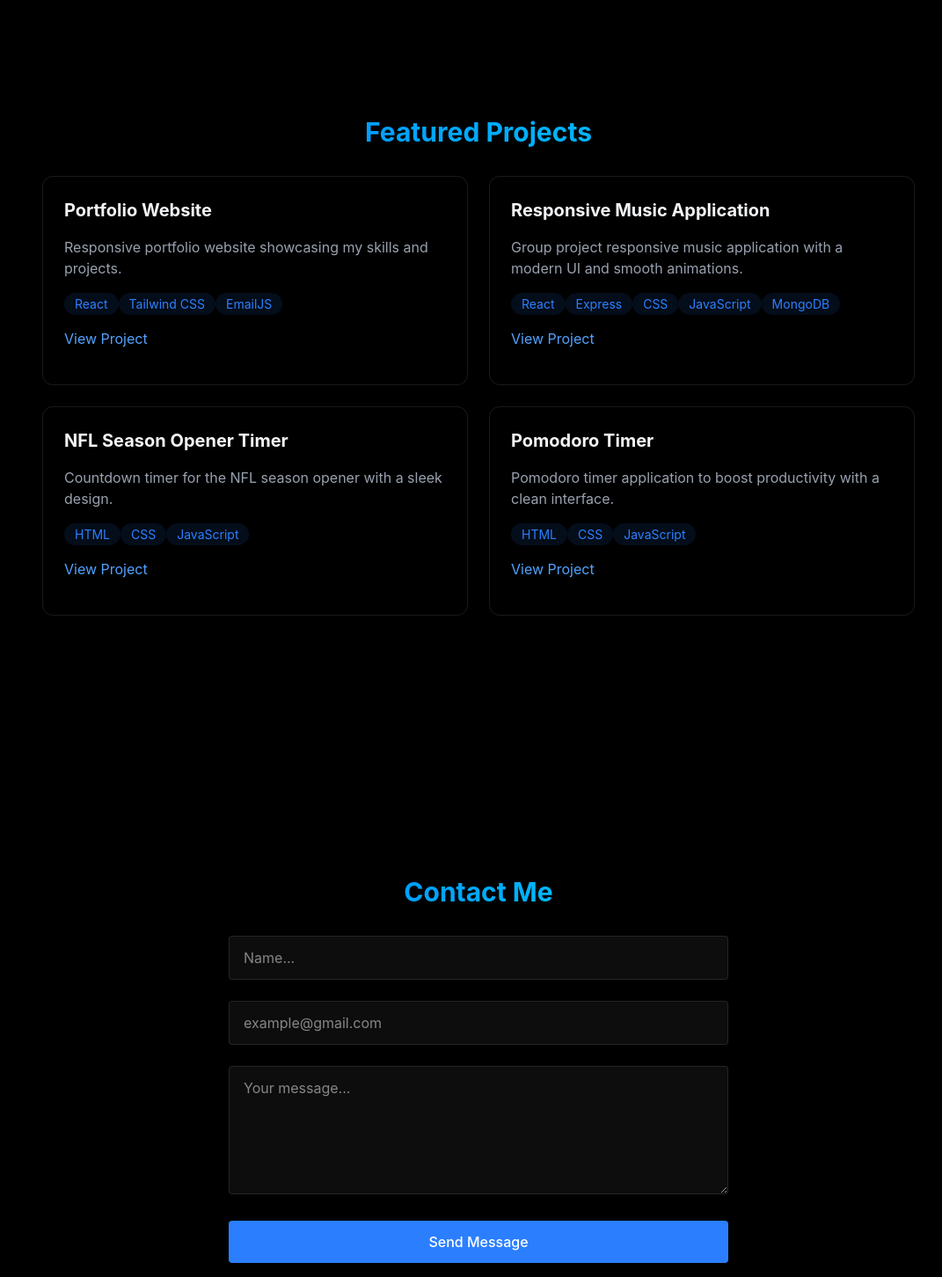
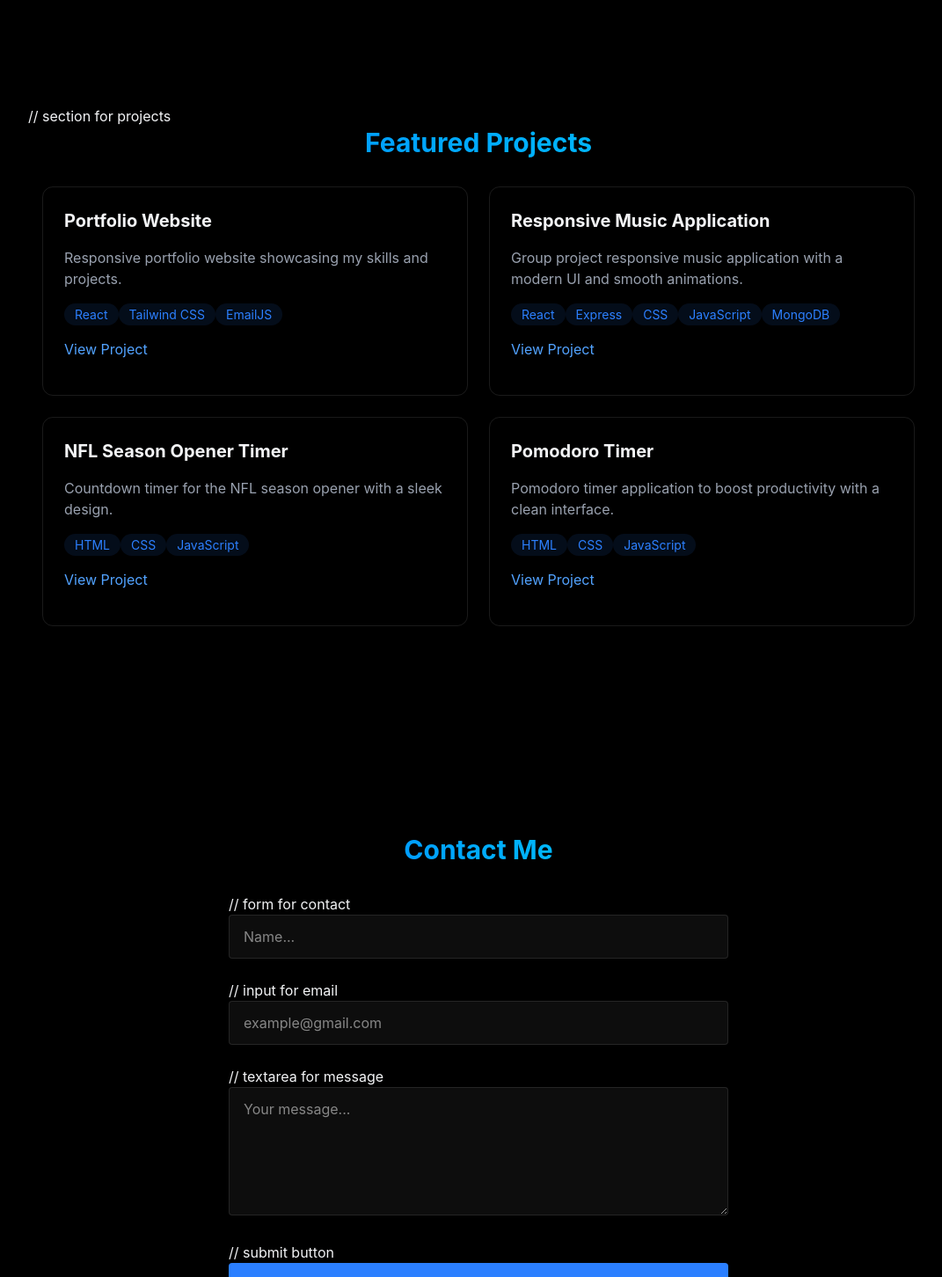
Before and after one commit to elijahwren/wrendev-portfolio, a React (Vite) app: page / in a window 1280 px wide. Shown: the part 1760-3212 px from the top of the page at 88% size, without its empty margins (96-1167 px from the left). Built offline with nearby package versions, Linux system fonts and the light colour scheme.

Commit message:
final touches

```diff
--- a/src/components/LoadingScreen.jsx
+++ b/src/components/LoadingScreen.jsx
@@ -2,6 +2,7 @@ import { useEffect, useState } from "react";
 
 export const LoadingScreen = ({ onComplete }) => {
     const [text, setText] = useState("");
+    // opening text to be displayed
     const fullText = "<Hello World/>";
 
     useEffect(() => {
--- a/src/components/sections/About.jsx
+++ b/src/components/sections/About.jsx
@@ -15,7 +15,6 @@ export const About = () => {
         <div className="max-w-3xl mx-auto px-4">
             <h2 className="text-3xl font-bold mb-8 bg-gradient-to-r from-blue-500 to-cyan-400 bg-clip-text text-transparent text-center"
             >
-                {" "}
                 About Me
             </h2>
 
--- a/src/components/sections/Contact.jsx
+++ b/src/components/sections/Contact.jsx
@@ -3,13 +3,13 @@ import { RevealOnScroll } from './RevealOnScroll.jsx';
 import emailjs from 'emailjs-com';
 
 export const Contact = () => {
-
+    // state to manage form data
         const [formData, setFormData] = useState({
             name: '',
             email: '',
             message: ''
         });
-
+    // function to handle form submission
     const handleSubmit = (e) => {
 
         e.preventDefault();
@@ -45,6 +45,7 @@ export const Contact = () => {
                 </RevealOnScroll>
 
                 <RevealOnScroll>
+                    // form for contact
                     <form className="space-y-6" onSubmit={handleSubmit}>
                         <div className="relative">
                             <input
@@ -58,7 +59,7 @@ export const Contact = () => {
                                 onChange={(e) => setFormData({ ...formData, name: e.target.value })}
                             />
                         </div>
-
+                        // input for email
                         <div className="relative">
                             <input
                                 type="email"
@@ -71,7 +72,7 @@ export const Contact = () => {
                                 onChange={(e) => setFormData({ ...formData, email: e.target.value })}
                             />
                         </div>
-
+                        // textarea for message
                         <div className="relative">
                             <textarea
                                 id="message"
@@ -84,7 +85,7 @@ export const Contact = () => {
                                 onChange={(e) => setFormData({ ...formData, message: e.target.value })}
                             />
                         </div>
-
+                        // submit button
                         <button
                             type="submit"
                             className="w-full bg-blue-500 text-white py-3 px-6 rounded font-medium transition relative overflow-hidden hover:-translate-y-0.5 hover:shadow-[0_0_15px_rgba(59, 130, 246, 0.4)]"
--- a/src/components/sections/Projects.jsx
+++ b/src/components/sections/Projects.jsx
@@ -7,6 +7,7 @@ export const Projects = () => {
             className="min-h-screen flex items-center justify-center py-20"
         >
             <RevealOnScroll>
+            // section for projects
             <div className="max-w-5xl mx-auto px-4">
                 <h2 className="text-3xl font-bold mb-8 bg-gradient-to-r from-blue-500 to-cyan-400 bg-clip-text text-transparent text-center">
                     Featured Projects
--- a/src/components/sections/RevealOnScroll.jsx
+++ b/src/components/sections/RevealOnScroll.jsx
@@ -3,8 +3,9 @@ import { useEffect, useRef } from "react";
 export const RevealOnScroll = ({ children }) => {
 
     const ref = useRef(null);
-
+    // Intersection Observer to reveal elements on scroll
     useEffect(() => {
+        // Check if the ref is set
         const observer = new IntersectionObserver(([entry]) => {
             if (entry.isIntersecting) {
                 ref.current.classList.add("visible");
```
